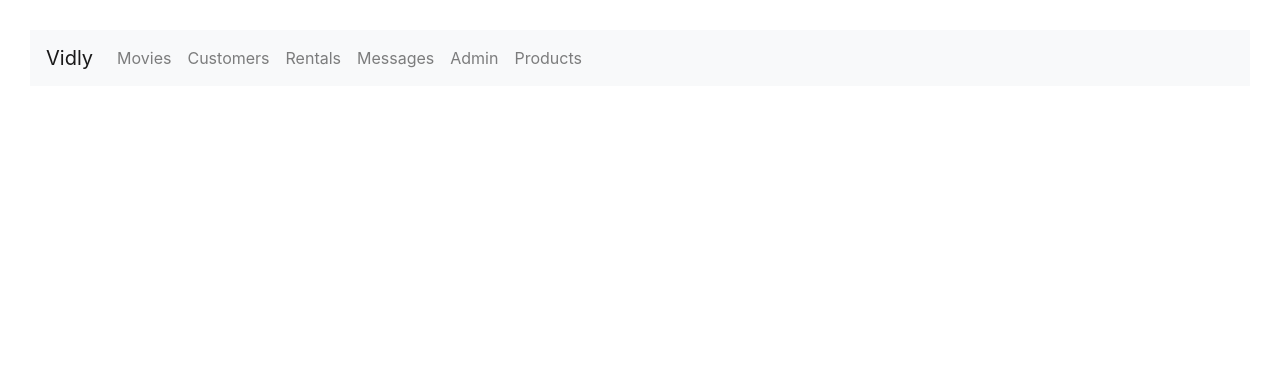
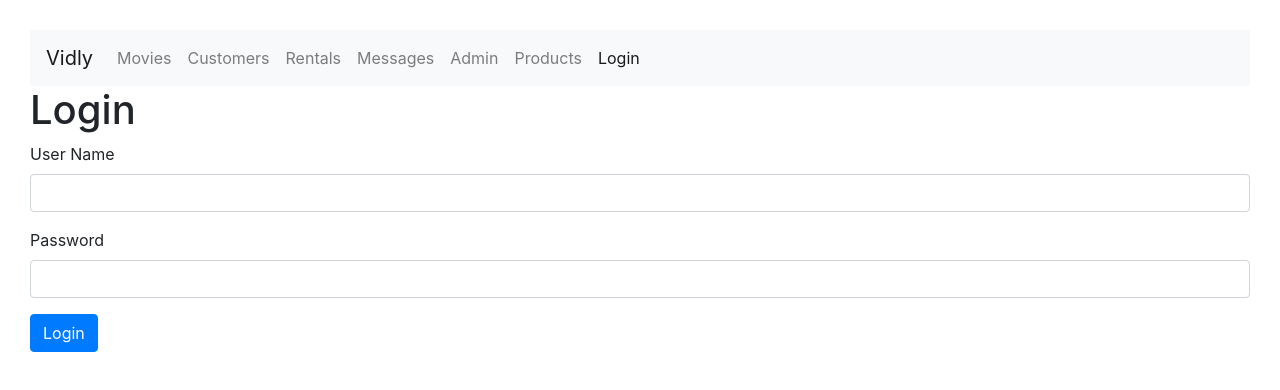
Before and after one commit to zub786/React_Router_App, a React (Create React App) app: page /login in a window 1280 px wide. Shown: the top 390 px of the page. Built offline with nearby package versions, Linux system fonts and the light colour scheme; the HTML template or start-up script is replaced by a standard one.

Commit message:
Add Input form by applying Extracting Reusable Imput Component

```diff
--- a/src/App.js
+++ b/src/App.js
@@ -13,6 +13,7 @@ import Movies from './components/movies';
 import Rentals from './components/rentals';
 import Customers from './components/customers';
 import MovieDetails from './components/movieDetails';
+import LoginPage from './components/loginPage';
 
 class App extends Component {
   render() {
@@ -24,14 +25,16 @@ class App extends Component {
             <Route path="/posts/:year?/:month?" component={Posts} />
             <Route
               path="/movies"
-              render={props => <Movies sortBy="newest" {...props} />}
+              component={Movies}
             />
             <Route
               path="/rentals"
               render={props => <Rentals isActive="true" {...props} />}
             />
-            <Route path="/customers" component={Customers} />
-            <Route path="/rentals" Component={Rentals} />
+            <Route
+              path="/customers"
+              render={props => <Customers isActive="true" {...props} />}
+            />
             <Route path='/products/:id' component={ProductDetails} />
             <Route
               path='movie/details/:title'
@@ -41,7 +44,7 @@ class App extends Component {
               path="/products"
               render={props => <Products sortBy="newest" {...props} />}
             />
-
+            <Route path="/login" component={LoginPage} />
             <Route path="/admin" component={Dashboard} />
             <Redirect from="/messages" to="/posts" />
             <Route path="/not-found" component={NotFound} />
--- /dev/null
+++ b/src/components/common/input.jsx
@@ -0,0 +1,17 @@
+import React, { Component } from 'react';
+const Input = ({fieldName, value, label, OnChange}) => {
+    return (
+        <div className="form-group">
+        <label htmlFor={fieldName}> {label} </label>
+        <input
+        value={value}
+        name={fieldName}
+        onChange={OnChange}
+        id={fieldName}
+        type="text"
+        className="form-control" />
+        </div>
+     );
+}
+
+export default Input;
--- /dev/null
+++ b/src/components/loginPage.jsx
@@ -0,0 +1,48 @@
+import React, { Component } from 'react';
+import Input from './common/input';
+class LoginPage extends Component {
+    username = React.createRef();
+    // componentDidMount(){
+    //     this.username.current.focus();
+    // };
+    state = {
+        account:{username:"", password:""}
+    };
+    handleSubmit = e => {
+        e.preventDefault();
+        //  Calling Server
+
+        console.log(this.state.account.username + ' info has ' + ' submitted');
+        alert(this.state.account.username + ' info has ' + ' submitted');
+
+    };
+
+    handleChange = ({currentTarget: input}) => {
+       const account = {...this.state.account};
+       account[input.name] = input.value;
+       this.setState({account: account});
+    };
+    render() {
+
+        return (
+            <div>
+                <h1>Login</h1>
+                <form onSubmit={this.handleSubmit}>
+                    <Input
+                        label="User Name"
+                        OnChange={this.handleChange}
+                        value={this.state.account.username}
+                        fieldName="username" />
+                    <Input
+                        label="Password"
+                        OnChange={this.handleChange}
+                        value={this.state.account.password}
+                        fieldName="password" />
+                    <button className="btn btn-primary">Login</button>
+                </form>
+            </div>
+        );
+    }
+}
+
+export default LoginPage;
--- a/src/components/navbarMovies.jsx
+++ b/src/components/navbarMovies.jsx
@@ -30,6 +30,9 @@ const NavbarMovies = () => {
       <li className="nav-item">
         <NavLink className="nav-link" to={`/products`}>Products</NavLink>
       </li>
+      <li className="nav-item">
+        <NavLink className="nav-link" to={`/login`}>Login</NavLink>
+      </li>
     </ul>
   </div>
 </nav>
--- a/src/components/rentals.jsx
+++ b/src/components/rentals.jsx
@@ -1,7 +1,5 @@
 import React, { Component } from 'react';
 const Rentals = (props) => {
-    console.log(props);
-    props.history.replace('/');
     return (
         <h1>Rentals</h1>
      );
```
